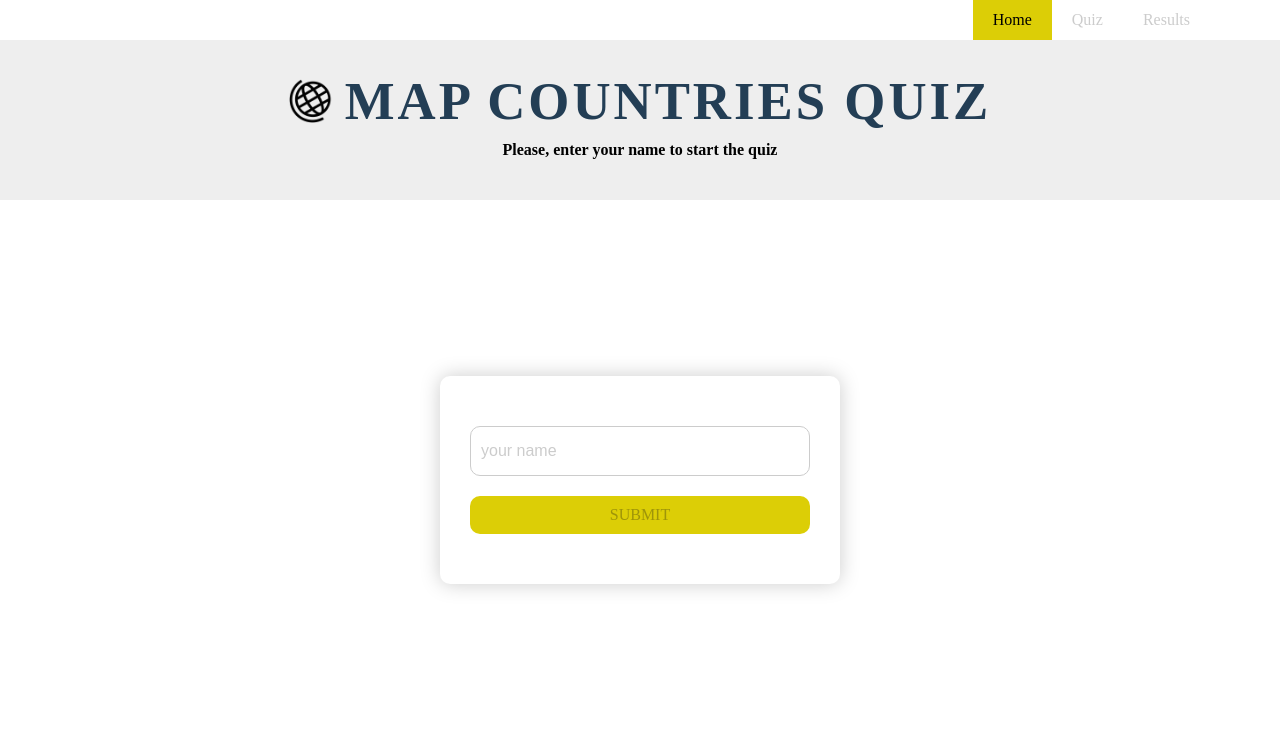
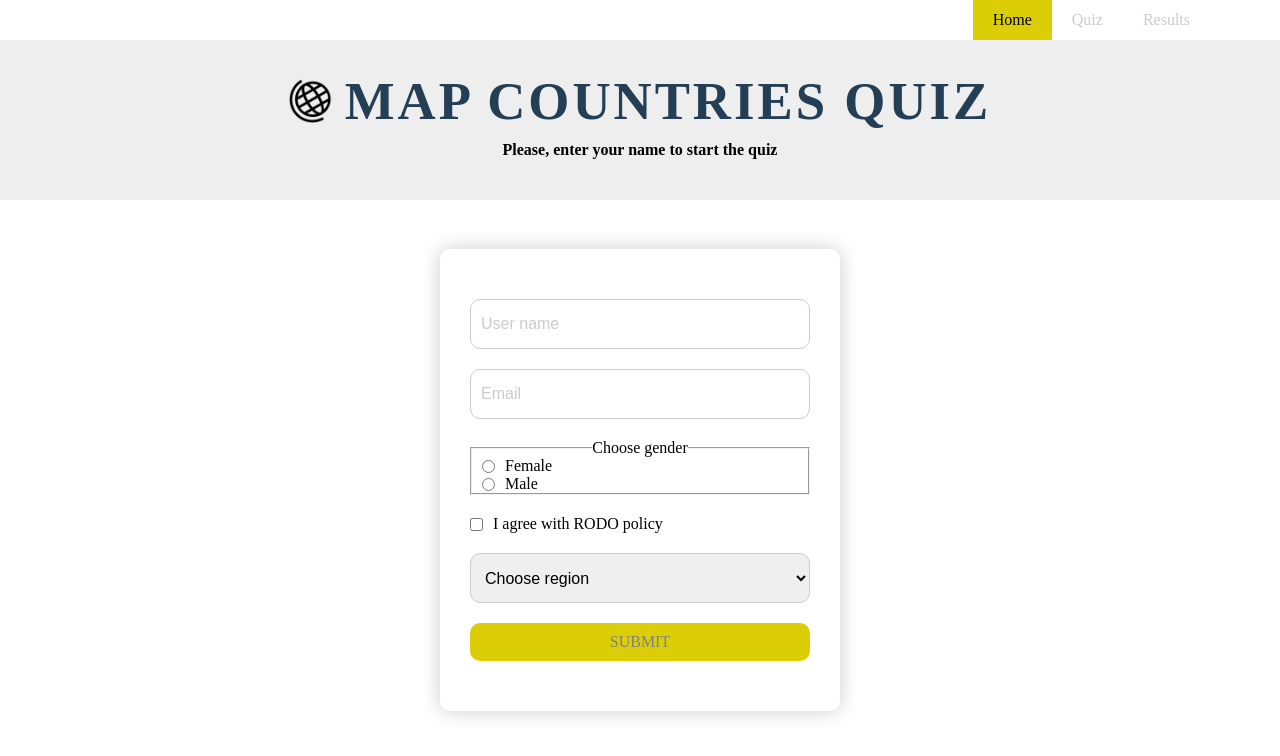
Before and after one commit to monika-stempniak/MapCountriesQuiz, a React app: page / in a window 1280 px wide. Shown: the top 756 px of the page. Built offline with nearby package versions, Linux system fonts and the light colour scheme; the HTML template or start-up script is replaced by a standard one.

Commit message:
Add new form input elements, style form

```diff
--- a/src/js/components/Form.jsx
+++ b/src/js/components/Form.jsx
@@ -7,7 +7,11 @@ import { addUserName } from "../actions/userDataAction";
 
 type State = {
   name: string,
-  isDisable: boolean,
+  email: string,
+  gender: string,
+  region: string,
+  isChecked: boolean,
+  isDisabled: boolean,
 };
 
 type Props = {
@@ -23,15 +27,24 @@ type Props = {
 class Home extends React.Component<Props, State> {
   state = {
     name: "",
-    isDisable: true,
+    email: "",
+    gender: "",
+    region: "",
+    isChecked: false,
+    isDisabled: true,
   };
 
   handleChange = (e: SyntheticInputEvent<HTMLInputElement>) => {
     (e.target: HTMLInputElement);
     this.setState({
       [e.target.name]: e.target.value,
-      isDisable: false,
     });
+  };
+
+  toggleChange = () => {
+    this.setState(prevState => ({
+      isChecked: !prevState.isChecked,
+    }));
   };
 
   handleSubmit = (e: SyntheticMouseEvent<HTMLButtonElement>) => {
@@ -40,35 +53,118 @@ class Home extends React.Component<Props, State> {
     const { name } = this.state;
     const { addUserName, history } = this.props;
 
+    console.log(this.state);
+
     addUserName(name);
 
     history.push("/quiz");
   };
 
+  selectRegion = () => {
+    const regions = [
+      "All regions",
+      "Africa",
+      "Americas",
+      "Asia",
+      "Europe",
+      "Oceania",
+    ];
+
+    const allRegions = regions.map(region => (
+      <option value={region} key={region}>
+        {region}
+      </option>
+    ));
+
+    return allRegions;
+  };
+
   render() {
-    const { name, isDisable } = this.state;
+    const { name, email, gender, region, isChecked, isDisabled } = this.state;
 
-    const disabledClass = isDisable ? "btn-disabled" : "";
+    const disabledClass = isDisabled ? "btn-disabled" : "";
 
     return (
       <dir className="container">
-        <form onSubmit={this.handleSubmit} className="home__form">
-          <div className="home__form-container">
-            <label htmlFor="name" className="home__form-label">
+        <form onSubmit={this.handleSubmit} className="form">
+          <div className="form__container">
+            <label htmlFor="name" className="form__label">
               <input
                 type="text"
                 id="name"
-                className="home__form-input"
+                className="form__input"
                 name="name"
                 onChange={this.handleChange}
                 value={name}
-                placeholder="your name"
+                placeholder="User name"
               />
+            </label>
+            <label htmlFor="email" className="form__label">
+              <input
+                type="text"
+                id="email"
+                className="form__input"
+                name="email"
+                onChange={this.handleChange}
+                value={email}
+                placeholder="Email"
+              />
+            </label>
+            <fieldset className="form__label">
+              <legend>Choose gender</legend>
+              <label htmlFor="female" className="form__label-radio">
+                <input
+                  type="radio"
+                  id="female"
+                  name="gender"
+                  className="form__radio"
+                  onChange={this.handleChange}
+                  value="female"
+                  checked={gender === "female"}
+                />
+                Female
+              </label>
+              <label htmlFor="male" className="form__label-radio">
+                <input
+                  type="radio"
+                  id="male"
+                  name="gender"
+                  className="form__radio"
+                  onChange={this.handleChange}
+                  value="male"
+                  checked={gender === "male"}
+                />
+                Male
+              </label>
+            </fieldset>
+            <label htmlFor="rodo" className="form__label form__label-checkbox">
+              <input
+                type="checkbox"
+                id="rodo"
+                className="form__checkbox"
+                onChange={this.toggleChange}
+                checked={isChecked}
+              />
+              I agree with RODO policy
+            </label>
+            <label htmlFor="regions" className="form__label">
+              <select
+                id="regions"
+                name="region"
+                className="form__input"
+                value={region}
+                onChange={this.handleChange}
+              >
+                <option value="" disabled hidden>
+                  Choose region
+                </option>
+                {this.selectRegion()}
+              </select>
             </label>
             <Button
               htmlType="submit"
               btnClass={`btn btn-submit ${disabledClass}`}
-              isDisable={isDisable}
+              isDisabled={isDisabled}
             >
               Submit
             </Button>
--- /dev/null
+++ b/src/scss/partials/_Form.scss
@@ -0,0 +1,75 @@
+.form {
+  @include flexbox(center, center);
+
+  &__container {
+    max-width: 400px;
+    width: 100%;
+    background: white;
+    box-shadow: 0 0 20px 0 $color-gray;
+    border-radius: 10px;
+    padding: 50px 30px;
+    @include flexbox(center, center);
+    flex-direction: column;
+  }
+
+  &__label {
+    margin-bottom: 20px;
+    width: 100%;
+  }
+
+  &__input {
+    width: 100%;
+    height: 50px;
+    font-size: 1rem;
+    padding-left: 10px;
+    display: block;
+    outline: none;
+    border-radius: 10px;
+    border: 1px solid $color-gray;
+  }
+
+  &__label-checkbox,
+  &__label-radio {
+    @include flexbox(flex-start, center);
+  }
+
+  &__checkbox,
+  &__radio {
+    margin-right: 10px;
+  }
+
+  &__radio {
+    margin-left: 10px;
+  }
+}
+
+.btn-submit {
+  @extend %btn;
+  width: 100%;
+
+  &:hover {
+    @extend %btn-hover;
+  }
+
+  &.btn-disabled {
+    cursor: not-allowed;
+    color: darken($color-gray, 30%);
+  }
+}
+
+::-webkit-input-placeholder {
+  /* Chrome/Opera/Safari */
+  color: $color-gray;
+}
+::-moz-placeholder {
+  /* Firefox 19+ */
+  color: $color-gray;
+}
+:-ms-input-placeholder {
+  /* IE 10+ */
+  color: $color-gray;
+}
+:-moz-placeholder {
+  /* Firefox 18- */
+  color: $color-gray;
+}
--- a/src/scss/partials/_Home.scss
+++ b/src/scss/partials/_Home.scss
@@ -9,65 +9,4 @@
     height: 70%;
     @include flexbox(center, center);
   }
-
-  &__form {
-    @include flexbox(center, center);
-
-    &-container {
-      max-width: 400px;
-      width: 100%;
-      background: white;
-      box-shadow: 0 0 20px 0 $color-gray;
-      border-radius: 10px;
-      padding: 50px 30px;
-      @include flexbox(center, center);
-      flex-direction: column;
-    }
-
-    &-label {
-      margin-bottom: 20px;
-      width: 100%;
-    }
-
-    &-input {
-      width: 100%;
-      height: 50px;
-      font-size: 1rem;
-      padding-left: 10px;
-      display: block;
-      outline: none;
-      border-radius: 10px;
-      border: 1px solid $color-gray;
-    }
-  }
-
-  .btn-submit {
-    @extend %btn;
-    width: 100%;
-
-    &:hover {
-      @extend %btn-hover;
-    }
-  }
-
-  .btn-disabled {
-    cursor: not-allowed;
-  }
 }
-
-::-webkit-input-placeholder {
-  /* Chrome/Opera/Safari */
-  color: $color-gray;
-}
-::-moz-placeholder {
-  /* Firefox 19+ */
-  color: $color-gray;
-}
-:-ms-input-placeholder {
-  /* IE 10+ */
-  color: $color-gray;
-}
-:-moz-placeholder {
-  /* Firefox 18- */
-  color: $color-gray;
-}
--- a/src/scss/style.scss
+++ b/src/scss/style.scss
@@ -3,6 +3,7 @@
 @import "partials/_AppWrapper.scss";
 @import "partials/_Routing.scss";
 @import "partials/_Home.scss";
+@import "partials/_Form.scss";
 @import "partials/_Quiz.scss";
 @import "partials/_Topbar.scss";
 @import "partials/_Header.scss";
```
Also changed, not shown: .eslintrc.js.
